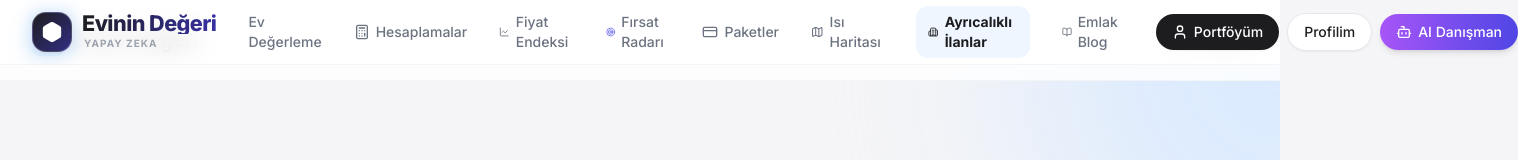
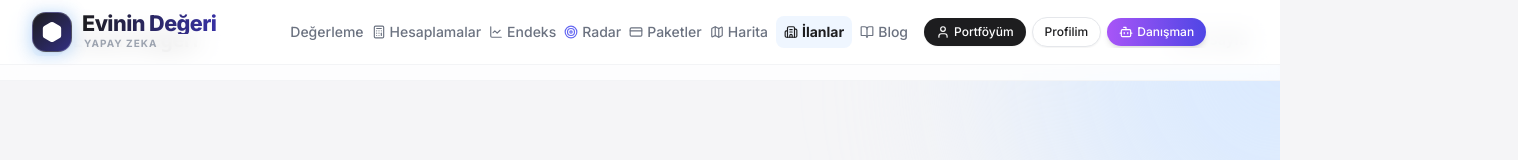
Before and after one commit to pues34/evinin-degeri, a Next.js app: page /hakkimizda in a window 1280 px wide. Shown: the top 160 px of the page, 1518 px wide, since content can reach past the window. Built offline with nearby package versions, Linux system fonts and the light colour scheme; no server answers; the database is empty; sample sign-in values are in the browser's storage.

Commit message:
fix(ui/api): Resolve React Hydration JWT errors and Header Layout Shifts

```diff
--- a/src/app/bireysel/profil/ProfileClient.tsx
+++ b/src/app/bireysel/profil/ProfileClient.tsx
@@ -3,7 +3,7 @@
 import { useState, useEffect } from "react";
 import { User, Lock, Mail, Phone, Crown, CheckCircle } from "lucide-react";
 
-export default function ProfileClient({ user }: { user: any }) {
+export default function ProfileClient({ user, initialListings }: { user: any, initialListings?: any[] }) {
     const [settings, setSettings] = useState({
         name: user?.name || "",
         phone: user?.phone || "",
@@ -13,8 +13,8 @@ export default function ProfileClient({ user }: { user: any }) {
     const [saving, setSaving] = useState(false);
 
     // Phase 18: Listings
-    const [listings, setListings] = useState<any[]>([]);
-    const [loadingListings, setLoadingListings] = useState(true);
+    const [listings, setListings] = useState<any[]>(initialListings || []);
+    const [loadingListings, setLoadingListings] = useState(false);
 
     useEffect(() => {
         const fetchListings = async () => {
--- a/src/app/hakkimizda/page.tsx
+++ b/src/app/hakkimizda/page.tsx
@@ -45,7 +45,7 @@ export default function AboutPage() {
                     <div className="relative group">
                         <div className="absolute inset-0 bg-blue-500/10 rounded-[2rem] transform rotate-3 scale-105 group-hover:rotate-6 transition-transform duration-500"></div>
                         <div className="relative h-[500px] w-full rounded-[2rem] shadow-2xl overflow-hidden">
-                            <img src="https://images.unsplash.com/photo-1560518883-ce09059eeffa?ixlib=rb-4.0.3&auto=format&fit=crop&w=1000&q=80" alt="Evinin Değeri Ofisi" className="w-full h-full object-cover" />
+                            <Image src="https://images.unsplash.com/photo-1560518883-ce09059eeffa?ixlib=rb-4.0.3&auto=format&fit=crop&w=1000&q=80" alt="Evinin Değeri Ofisi" fill className="object-cover" />
                         </div>
                     </div>
 
--- a/src/app/ilanlar/page.tsx
+++ b/src/app/ilanlar/page.tsx
@@ -1,18 +1,21 @@
 import Link from "next/link";
 import Image from "next/image";
 import { MapPin, Maximize, Bed, Map, ShieldCheck, ChevronRight } from "lucide-react";
+import prisma from "@/lib/prisma";
 
 export const dynamic = "force-dynamic";
 
 export default async function PublicListingsPage() {
-    // Fetch approved listings from our API (Server Side Fetch)
-    let listings = [];
+    let listings: any[] = [];
     try {
-        const HOST = process.env.NEXTAUTH_URL || "http://localhost:3000";
-        const res = await fetch(`${HOST}/api/listings?mode=public`, { cache: 'no-store' });
-        if (res.ok) {
-            listings = await res.json();
-        }
+        listings = await prisma.listing.findMany({
+            where: { status: "APPROVED" },
+            orderBy: { createdAt: "desc" },
+            include: {
+                user: { select: { name: true, phone: true } },
+                realtor: { select: { companyName: true, phone: true, customLogoUrl: true } }
+            }
+        });
     } catch (e) {
         console.error("Failed to fetch public listings", e);
     }
--- a/src/app/radari/FirsatRadariClient.tsx
+++ b/src/app/radari/FirsatRadariClient.tsx
@@ -11,7 +11,7 @@ export default function FirsatRadariClient() {
     const [listings, setListings] = useState<any[]>([]);
     const [loading, setLoading] = useState(true);
 
-    const isPremium = session?.user?.isPremium || session?.user?.isPro;
+    const isPremium = session?.user?.isPremium === true || session?.user?.isPro === true;
 
     useEffect(() => {
         if (isPremium) {
@@ -139,7 +139,7 @@ export default function FirsatRadariClient() {
                         {listings.map((listing) => (
                             <div key={listing.id} className="bg-white rounded-[24px] border border-gray-100 overflow-hidden shadow-sm hover:shadow-xl transition group flex flex-col">
                                 <div className="h-48 bg-gray-200 relative overflow-hidden">
-                                    <Image src={listing.imageUrl || "https://images.unsplash.com/photo-1560518883-ce09059eeffa?auto=format&fit=crop&w=800&q=80"} alt="Emlak Görseli" layout="fill" objectFit="cover" className="w-full h-full object-cover group-hover:scale-105 transition duration-500" />
+                                    <Image src={listing.imageUrl || "https://images.unsplash.com/photo-1560518883-ce09059eeffa?auto=format&fit=crop&w=800&q=80"} alt="Emlak Görseli" fill className="object-cover group-hover:scale-105 transition duration-500" />
                                     <div className="absolute top-4 left-4 bg-red-500 text-white px-3 py-1.5 rounded-lg font-bold text-sm flex items-center shadow-md">
                                         <TrendingDown size={16} className="mr-1" /> %{Number(listing.discount).toFixed(1)} İskontolu
                                     </div>
--- a/src/app/yatirim-haritasi/HeatmapClient.tsx
+++ b/src/app/yatirim-haritasi/HeatmapClient.tsx
@@ -17,7 +17,7 @@ const HeatmapDisplay = nextDynamic(() => import('@/components/HeatmapDisplay'),
 
 export default function HeatmapClient() {
     const { data: session } = useSession();
-    const isPremium = session?.user?.isPremium || session?.user?.isPro;
+    const isPremium = session?.user?.isPremium === true || session?.user?.isPro === true;
 
     return (
         <div className="min-h-screen bg-appleGray pt-24 pb-12 px-4">
--- a/src/components/Header.tsx
+++ b/src/components/Header.tsx
@@ -31,68 +31,68 @@ export default function Header() {
                         </div>
                     </Link>
 
-                    <nav className="hidden lg:flex items-center gap-4 xl:gap-8 flex-1 justify-center">
-                        <Link href="/" className={`text-sm font-medium transition-colors ${pathname === '/' ? 'text-appleBlue' : 'text-gray-500 hover:text-appleDark'}`}>
-                            Ev Değerleme
+                    <nav className="hidden xl:flex items-center gap-2 2xl:gap-6 flex-1 justify-center overflow-x-auto no-scrollbar whitespace-nowrap">
+                        <Link href="/" className={`text-xs xl:text-sm font-medium transition-colors ${pathname === '/' ? 'text-appleBlue' : 'text-gray-500 hover:text-appleDark'}`}>
+                            Değerleme
                         </Link>
-                        <Link href="/kira-hesaplama" className={`text-sm font-medium flex items-center gap-1.5 transition-colors ${pathname === '/kira-hesaplama' || pathname === '/amortisman-hesaplama' ? 'text-appleBlue' : 'text-gray-500 hover:text-appleDark'}`}>
-                            <Calculator size={16} /> Hesaplamalar
+                        <Link href="/kira-hesaplama" className={`text-xs xl:text-sm font-medium flex items-center gap-1 transition-colors ${pathname === '/kira-hesaplama' || pathname === '/amortisman-hesaplama' ? 'text-appleBlue' : 'text-gray-500 hover:text-appleDark'}`}>
+                            <Calculator size={14} /> Hesaplamalar
                         </Link>
-                        <Link href="/konut-fiyat-endeksi" className={`text-sm font-medium flex items-center gap-1.5 transition-colors ${pathname === '/konut-fiyat-endeksi' ? 'text-appleBlue' : 'text-gray-500 hover:text-appleDark'}`}>
-                            <LineChart size={16} /> Fiyat Endeksi
+                        <Link href="/konut-fiyat-endeksi" className={`text-xs xl:text-sm font-medium flex items-center gap-1 transition-colors ${pathname === '/konut-fiyat-endeksi' ? 'text-appleBlue' : 'text-gray-500 hover:text-appleDark'}`}>
+                            <LineChart size={14} /> Endeks
                         </Link>
-                        <Link href="/radari" className={`text-sm font-medium flex items-center gap-1.5 transition-colors ${pathname === '/radari' ? 'text-appleBlue' : 'text-gray-500 hover:text-appleDark'}`}>
-                            <Target size={16} className="text-indigo-500" /> Fırsat Radarı
+                        <Link href="/radari" className={`text-xs xl:text-sm font-medium flex items-center gap-1 transition-colors ${pathname === '/radari' ? 'text-appleBlue' : 'text-gray-500 hover:text-appleDark'}`}>
+                            <Target size={14} className="text-indigo-500" /> Radar
                         </Link>
-                        <Link href="/fiyatlandirma" className={`text-sm font-medium flex items-center gap-1.5 transition-colors ${pathname === '/fiyatlandirma' ? 'text-appleBlue' : 'text-gray-500 hover:text-orange-500'}`}>
-                            <CreditCard size={16} /> Paketler
+                        <Link href="/fiyatlandirma" className={`text-xs xl:text-sm font-medium flex items-center gap-1 transition-colors ${pathname === '/fiyatlandirma' ? 'text-appleBlue' : 'text-gray-500 hover:text-orange-500'}`}>
+                            <CreditCard size={14} /> Paketler
                         </Link>
-                        <Link href="/yatirim-haritasi" className={`text-sm font-medium flex items-center gap-1.5 transition-colors ${pathname === '/yatirim-haritasi' ? 'text-appleBlue' : 'text-gray-500 hover:text-appleDark'}`}>
-                            <Map size={16} /> Isı Haritası
+                        <Link href="/yatirim-haritasi" className={`text-xs xl:text-sm font-medium flex items-center gap-1 transition-colors ${pathname === '/yatirim-haritasi' ? 'text-appleBlue' : 'text-gray-500 hover:text-appleDark'}`}>
+                            <Map size={14} /> Harita
                         </Link>
-                        <Link href="/ilanlar" className={`text-sm font-bold flex items-center px-3 py-1.5 bg-blue-50 rounded-xl gap-1.5 transition-colors ${pathname === '/ilanlar' ? 'text-appleBlue' : 'text-appleDark hover:text-appleBlue'}`}>
-                            <Building2 size={16} /> Ayrıcalıklı İlanlar
+                        <Link href="/ilanlar" className={`text-xs xl:text-sm font-bold flex items-center px-2 py-1.5 bg-blue-50 rounded-lg gap-1 transition-colors ${pathname === '/ilanlar' ? 'text-appleBlue' : 'text-appleDark hover:text-appleBlue'}`}>
+                            <Building2 size={14} /> İlanlar
                         </Link>
-                        <Link href="/blog" className={`text-sm font-medium flex items-center gap-1.5 transition-colors ${pathname.startsWith('/blog') ? 'text-appleBlue' : 'text-gray-500 hover:text-appleDark'}`}>
-                            <BookOpen size={16} /> Emlak Blog
+                        <Link href="/blog" className={`text-xs xl:text-sm font-medium flex items-center gap-1 transition-colors ${pathname.startsWith('/blog') ? 'text-appleBlue' : 'text-gray-500 hover:text-appleDark'}`}>
+                            <BookOpen size={14} /> Blog
                         </Link>
                         {session ? (
-                            <div className="flex items-center gap-2 shrink-0">
+                            <div className="flex items-center gap-1.5 shrink-0 ml-2">
                                 {session.user?.role === "realtor" || session.user?.role === "admin" ? (
-                                    <Link href="/b2b/dashboard" className="px-4 py-2 bg-gradient-to-r from-emerald-500 to-teal-500 text-white rounded-full text-sm font-medium shadow-sm hover:shadow-md transition-all flex items-center gap-1.5 whitespace-nowrap">
-                                        <Building2 size={16} /> B2B Panel
+                                    <Link href="/b2b/dashboard" className="px-3 xl:px-4 py-2 bg-gradient-to-r from-emerald-500 to-teal-500 text-white rounded-full text-xs font-medium shadow-sm hover:shadow-md transition-all flex items-center gap-1.5 whitespace-nowrap">
+                                        <Building2 size={14} /> B2B Panel
                                     </Link>
                                 ) : (
                                     <>
-                                        <Link href="/portfoy" className="px-4 py-2 bg-appleDark text-white rounded-full text-sm font-medium shadow-sm hover:bg-appleBlue transition-all flex items-center gap-1.5 whitespace-nowrap">
-                                            <User size={16} /> Portföyüm
+                                        <Link href="/portfoy" className="px-3 py-1.5 bg-appleDark text-white rounded-full text-xs font-medium shadow-sm hover:bg-appleBlue transition-all flex items-center gap-1 whitespace-nowrap">
+                                            <User size={14} /> Portföyüm
                                         </Link>
-                                        <Link href="/bireysel/profil" className="px-4 py-2 bg-white text-appleDark border border-gray-200 rounded-full text-sm font-medium shadow-sm hover:bg-gray-50 transition-all flex items-center gap-1.5 whitespace-nowrap">
+                                        <Link href="/bireysel/profil" className="px-3 py-1.5 bg-white text-appleDark border border-gray-200 rounded-full text-xs font-medium shadow-sm hover:bg-gray-50 transition-all flex items-center gap-1 whitespace-nowrap">
                                             Profilim
                                         </Link>
-                                        <Link href="/ai-danisman" className="px-4 py-2 bg-gradient-to-r from-purple-500 to-indigo-600 text-white rounded-full text-sm font-medium shadow-md hover:shadow-lg transition-all flex items-center gap-1.5 whitespace-nowrap">
-                                            <Bot size={16} /> AI Danışman
+                                        <Link href="/ai-danisman" className="px-3 py-1.5 bg-gradient-to-r from-purple-500 to-indigo-600 text-white rounded-full text-xs font-medium shadow-md hover:shadow-lg transition-all flex items-center gap-1 whitespace-nowrap">
+                                            <Bot size={14} /> Danışman
                                         </Link>
                                     </>
                                 )}
                             </div>
                         ) : (
-                            <div className="flex items-center gap-2 shrink-0">
-                                <Link href="/giris" className="text-sm font-medium text-gray-600 hover:text-appleDark transition-colors px-2">
+                            <div className="flex items-center gap-1.5 shrink-0 ml-2">
+                                <Link href="/giris" className="text-xs font-medium text-gray-600 hover:text-appleDark transition-colors px-2">
                                     Giriş Yap
                                 </Link>
-                                <Link href="/kayit" className="px-4 py-2 border border-gray-200 text-gray-700 bg-white rounded-full text-sm font-medium shadow-sm hover:bg-gray-50 transition-all flex items-center gap-1.5 whitespace-nowrap">
+                                <Link href="/kayit" className="px-3 py-1.5 border border-gray-200 text-gray-700 bg-white rounded-full text-xs font-medium shadow-sm hover:bg-gray-50 transition-all flex items-center gap-1 whitespace-nowrap">
                                     Kayıt Ol
                                 </Link>
-                                <Link href="/b2b" className="px-4 py-2 bg-gradient-to-r from-emerald-500 to-teal-500 text-white rounded-full text-sm font-medium shadow-sm hover:shadow-md transition-all flex items-center gap-1.5 whitespace-nowrap">
+                                <Link href="/b2b" className="px-3 py-1.5 bg-gradient-to-r from-emerald-500 to-teal-500 text-white rounded-full text-xs font-medium shadow-sm hover:shadow-md transition-all flex items-center gap-1 whitespace-nowrap">
                                     Kurumsal
                                 </Link>
                             </div>
                         )}
                     </nav>
 
-                    {/* Mobile Menu Button - Temporarily just showing auth directly or panel */}
-                    <div className="lg:hidden flex items-center gap-3 shrink-0">
+                    {/* Mobile/Tablet Menu Button - Shows when width < xl */}
+                    <div className="xl:hidden flex items-center gap-2 shrink-0">
                         {session ? (
                             <Link href={session.user?.role === 'user' ? '/portfoy' : '/b2b/dashboard'} className="px-3 py-1.5 bg-gray-50 text-appleDark rounded-lg text-xs font-bold border border-gray-200">Panel</Link>
                         ) : (
```
Also changed, not shown: next.config.mjs (+12 -0 lines), src/app/b2b/dashboard/B2BClientInterface.tsx (+2 -13 lines), src/app/b2b/dashboard/page.tsx (+7 -0 lines), src/app/bireysel/profil/page.tsx (+8 -2 lines).
